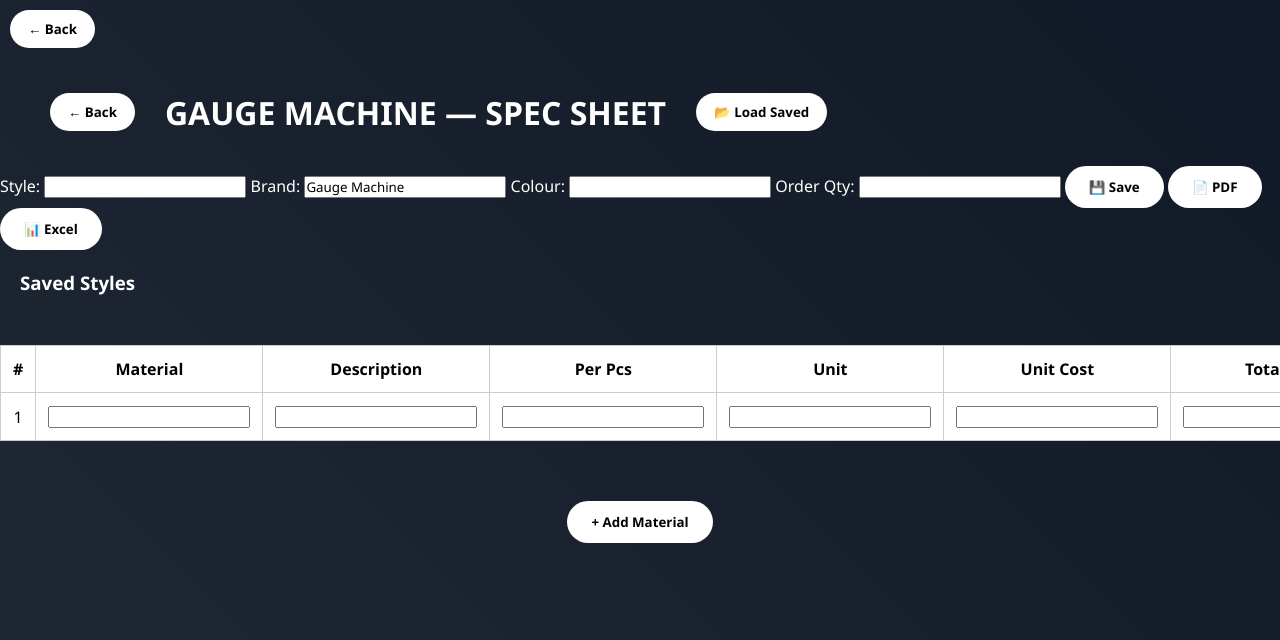
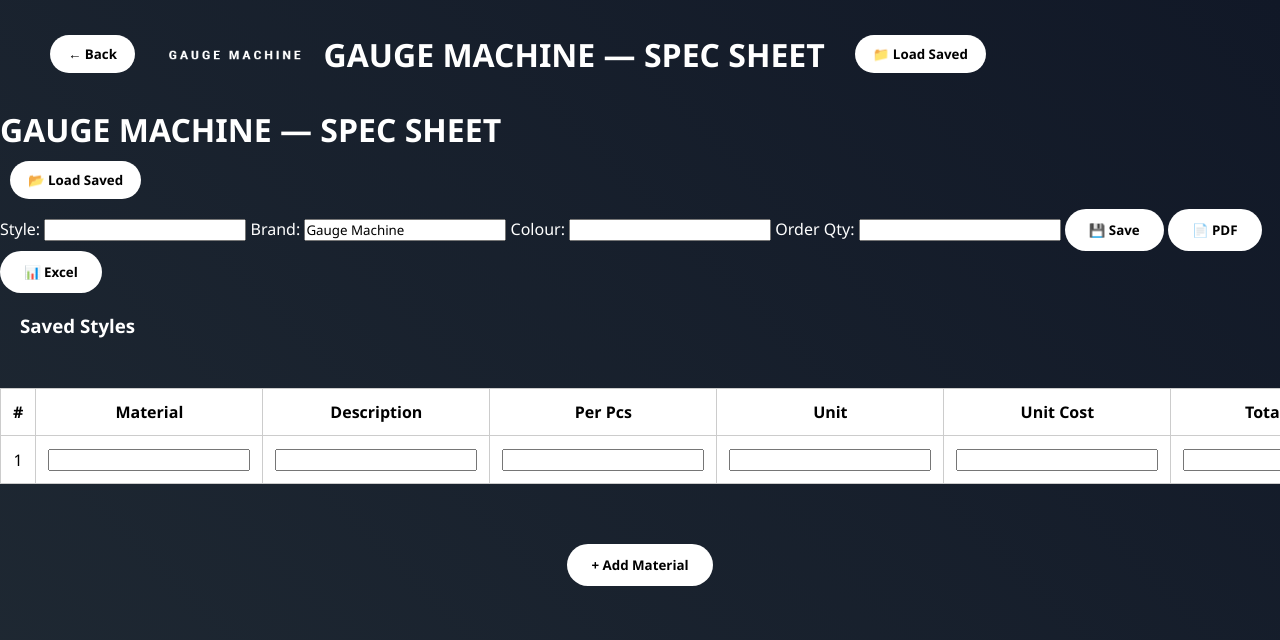
Before and after one commit to iamprince0909-max/bag-erp, a plain HTML site: page specsheet.html in a window 1280 px wide. Shown: the top 640 px of the page. Drawn offline with nearby package versions, Linux system fonts and the light colour scheme.

Commit message:
specsheet.html

```diff
--- a/specsheet.html
+++ b/specsheet.html
@@ -12,10 +12,17 @@
 </head>
 
 <body>
+<header class="top-bar">
+
 <button class="back-btn" onclick="goBack()">← Back</button>
 
-<header class="top-bar">
-<button class="back-btn" onclick="history.back()">← Back</button>
+<img src="logo.png" class="logo">
+<h1>GAUGE MACHINE — SPEC SHEET</h1>
+
+<button class="load-btn" onclick="loadSaved()">📁 Load Saved</button>
+
+</header>
+
 <h1>GAUGE MACHINE — SPEC SHEET</h1>
 <button class="load-btn" onclick="loadSaved()">📂 Load Saved</button>
 </header>
```
